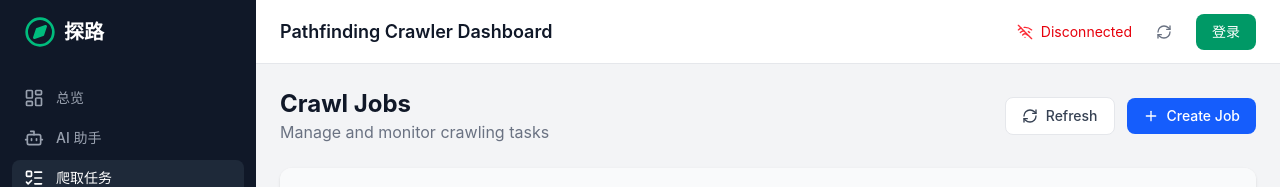
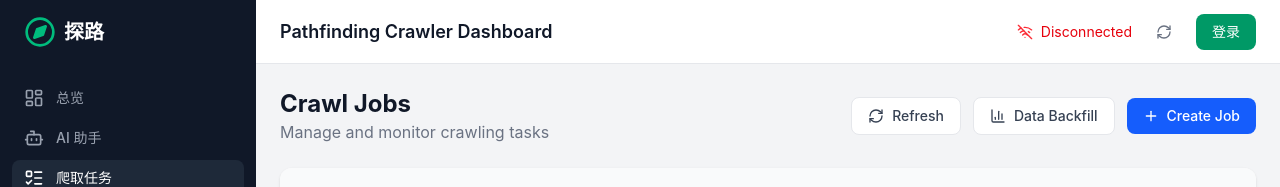
Before and after one commit to sunpebble/pathfinding, a Next.js app in the folder apps/dashboard/: page /jobs in a window 1280 px wide. Shown: the top 187 px of the page. Built offline with nearby package versions, Linux system fonts and the light colour scheme; no server answers.

Commit message:
feat(dashboard): add backfill navigation link

```diff
--- a/apps/dashboard/src/app/(dashboard)/jobs/page.tsx
+++ b/apps/dashboard/src/app/(dashboard)/jobs/page.tsx
@@ -2,6 +2,7 @@
 
 import { useMutation, useQuery, useQueryClient } from '@tanstack/react-query';
 import {
+  BarChart3,
   Clock,
   Eye,
   Loader2,
@@ -101,6 +102,13 @@
             <RefreshCw className="h-4 w-4" />
             Refresh
           </button>
+          <Link
+            href="/jobs/backfill"
+            className="flex items-center gap-2 rounded-lg border border-gray-200 bg-white px-4 py-2 text-sm font-medium text-gray-700 hover:bg-gray-50"
+          >
+            <BarChart3 className="h-4 w-4" />
+            Data Backfill
+          </Link>
           <Link
             href="/jobs/create"
             className="flex items-center gap-2 rounded-lg bg-blue-600 px-4 py-2 text-sm font-medium text-white hover:bg-blue-700"
```
